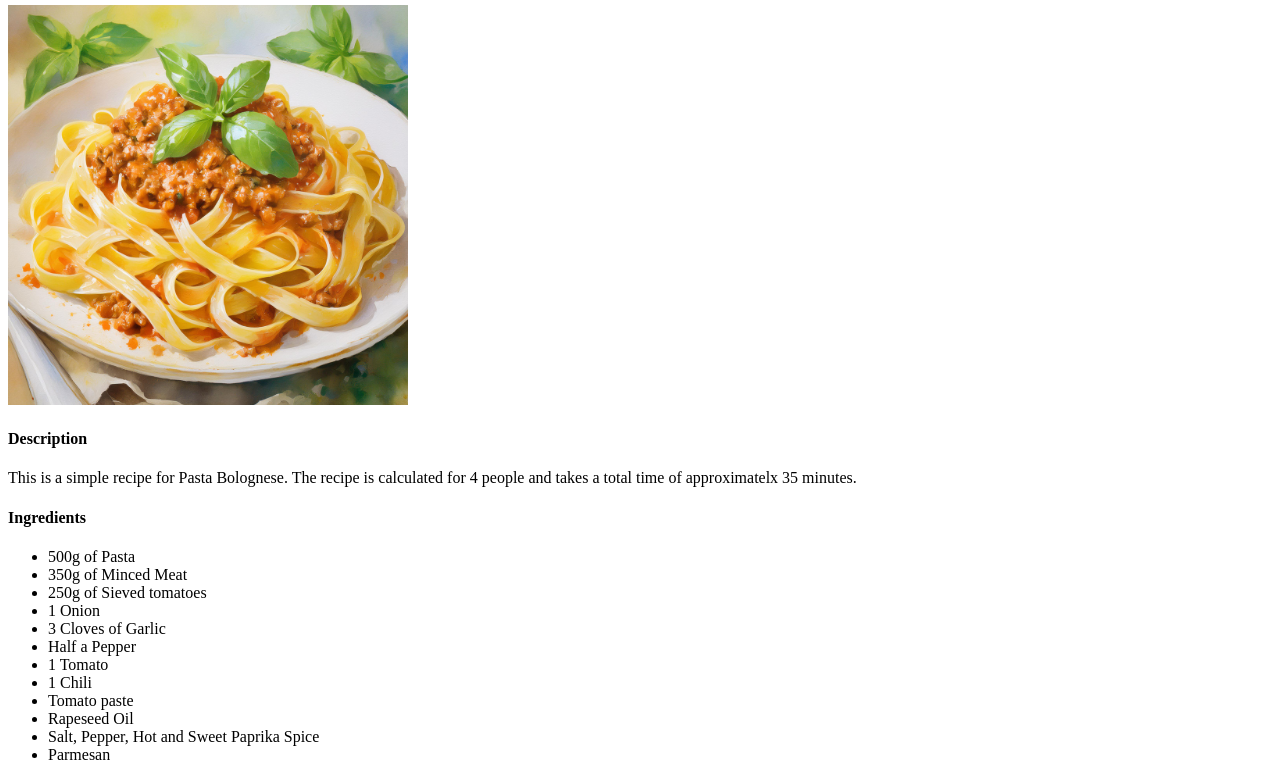
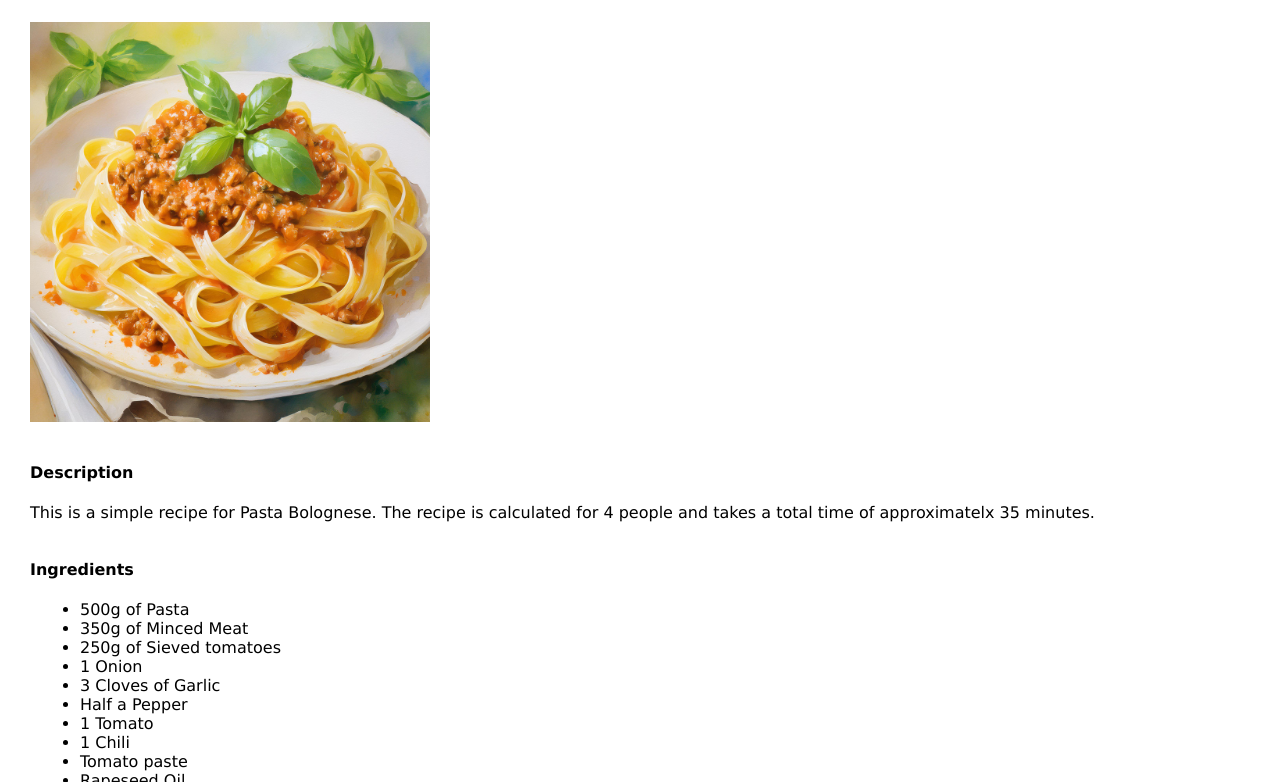
Before and after one commit to winkeljo/odin-recipes, a plain HTML site: page recipes/bolognese.html in a window 1280 px wide. Shown: the part 75-857 px from the top of the page. Drawn offline with Linux system fonts and the light colour scheme.

Commit message:
Have a play with css

```diff
--- a/recipes/bolognese.html
+++ b/recipes/bolognese.html
@@ -10,14 +10,17 @@
 
     <body>
         <h1>Pasta Bolognese</h1>
-        <p>
+
+        <p class="img-p">
             <img src="../img/Bolognese.jpg" alt="Picture of Bolognese on a white plate." width="400" height="400">
         </p>
 
-        <h4>Description</h4>
-        <p>
-            This is a simple recipe for Pasta Bolognese. The recipe is calculated for 4 people and takes a total time of approximatelx 35 minutes.
-        </p>
+        <div class="description-div">
+            <h4>Description</h4>
+            <p>
+                This is a simple recipe for Pasta Bolognese. The recipe is calculated for 4 people and takes a total time of approximatelx 35 minutes.
+            </p>
+        </div>
 
         <h4>Ingredients</h4>
         <ul>
--- a/styles.css
+++ b/styles.css
@@ -0,0 +1,19 @@
+* {
+    margin-left: 10px;
+    font-family: Verdana, sans-serif;
+}
+
+img {
+    width: 400px;
+    height: 400px;
+    margin-left: 0px;
+}
+
+.img-p {
+    display: inline-block;
+}
+
+.description-div {
+    margin-left: 0px;
+    display: inline-block;
+}
```
Also changed, not shown: recipes/pasta-vegetable.html (+3 -1 lines).
